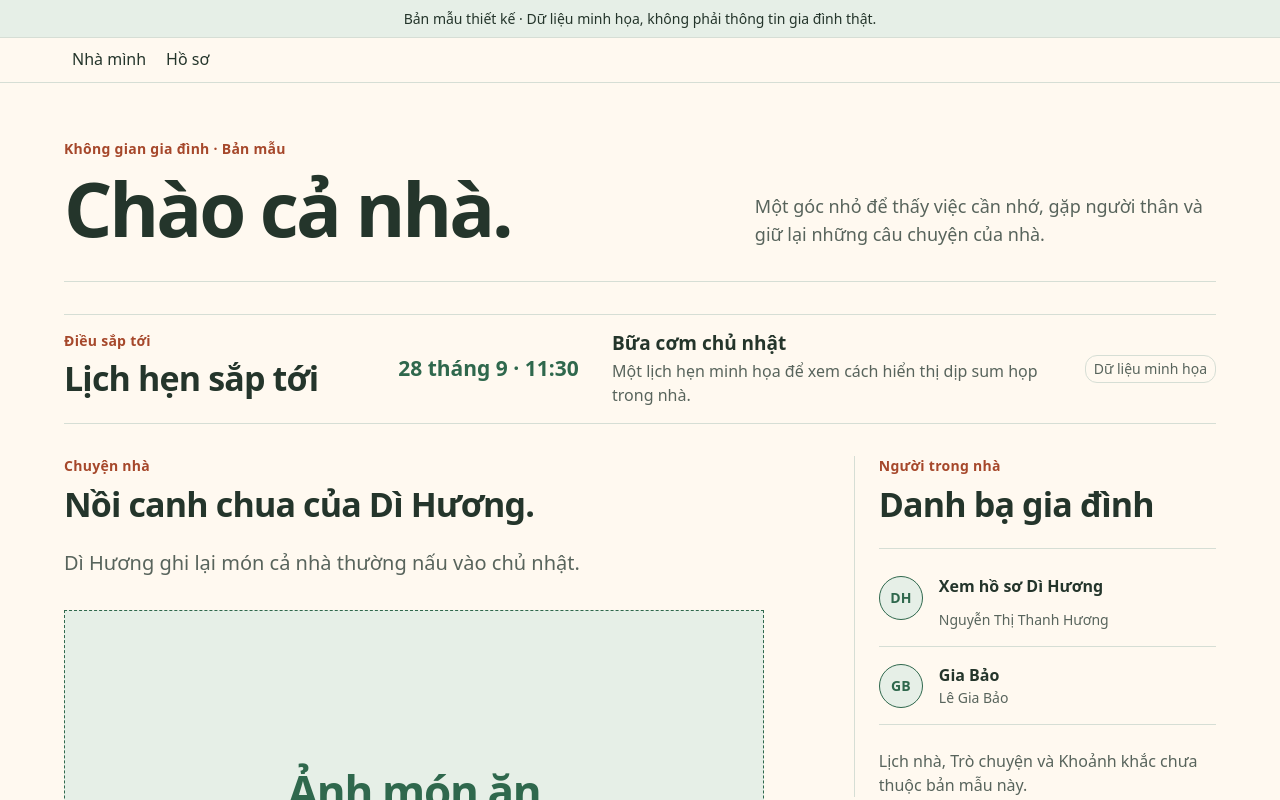
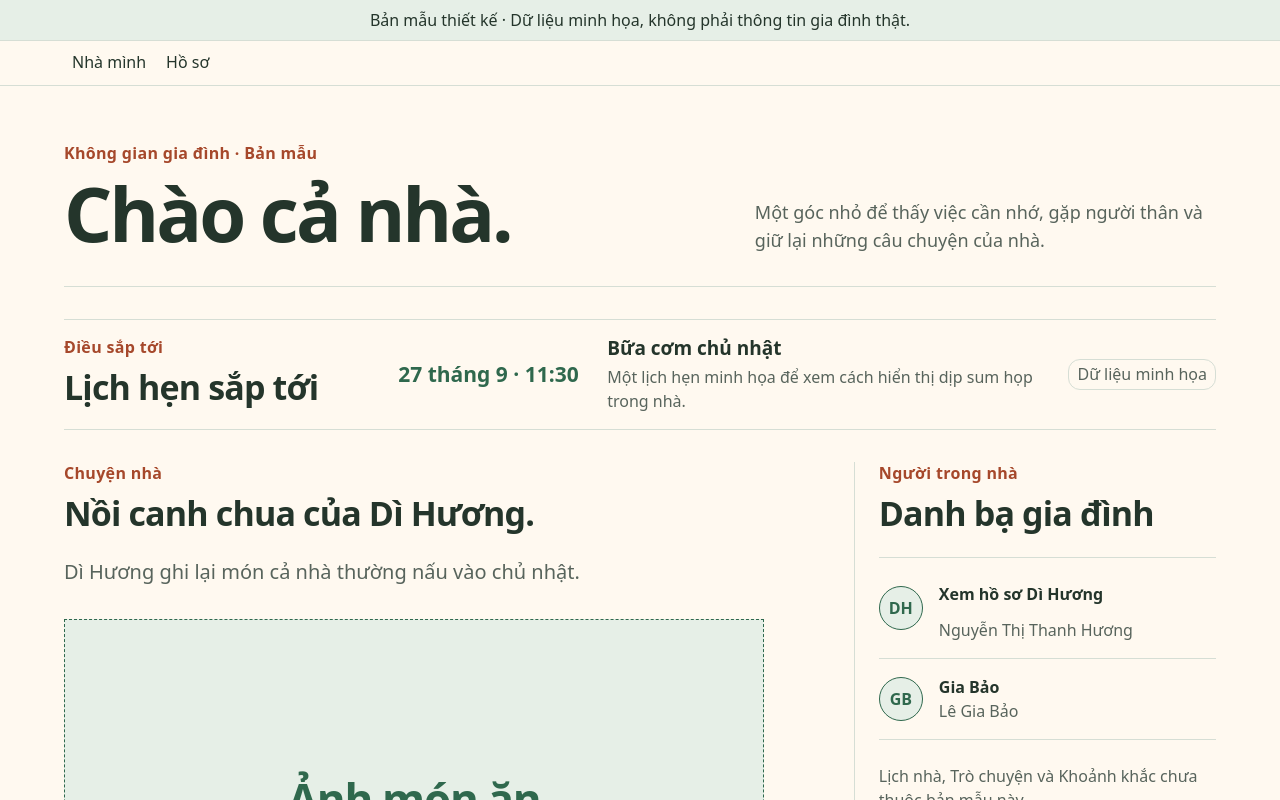
Before and after one commit to HoangKhoi1005/family-ai-platform, a Next.js app in the folder apps/web/: page /design-preview in a window 1280 px wide. Shown: the top 800 px of the page. Built offline with nearby package versions, Linux system fonts and the light colour scheme.

Commit message:
fix(web): correct preview date and improve narrow-screen readability

```diff
--- a/apps/web/app/design-preview/fixtures.ts
+++ b/apps/web/app/design-preview/fixtures.ts
@@ -9,8 +9,8 @@ export const previewMember = {
 
 export const previewGathering = {
   synthetic: true,
-  date: '2026-09-28',
-  dateLabel: '28 tháng 9 · 11:30',
+  date: '2026-09-27',
+  dateLabel: '27 tháng 9 · 11:30',
   title: 'Bữa cơm chủ nhật',
   description: 'Một lịch hẹn minh họa để xem cách hiển thị dịp sum họp trong nhà.',
 } as const;
--- a/apps/web/app/design-preview/preview.module.css
+++ b/apps/web/app/design-preview/preview.module.css
@@ -2,7 +2,7 @@
   background: var(--color-brand-secondary);
   border-bottom: 1px solid var(--color-border-soft);
   color: var(--color-text-primary);
-  font-size: 14px;
+  font-size: 16px;
   line-height: 1.5;
   padding: var(--spacing-px-sm) var(--spacing-px-lg);
   text-align: center;
@@ -60,7 +60,7 @@
 
 .kicker {
   color: var(--color-accent);
-  font-size: 14px;
+  font-size: 16px;
   font-weight: 700;
   letter-spacing: 0.02em;
   line-height: 1.4;
@@ -157,7 +157,7 @@
   border: 1px solid var(--color-border-soft);
   border-radius: var(--radius-px-button);
   color: var(--color-text-secondary);
-  font-size: 14px;
+  font-size: 16px;
   line-height: 1.3;
   padding: var(--spacing-px-xs) var(--spacing-px-sm);
   white-space: nowrap;
@@ -216,7 +216,7 @@
 }
 
 .caption {
-  font-size: 14px;
+  font-size: 16px;
   margin-top: var(--spacing-px-sm);
 }
 
@@ -259,7 +259,7 @@
 }
 
 .initials {
-  font-size: 14px;
+  font-size: 16px;
   height: 44px;
   width: 44px;
 }
@@ -281,7 +281,7 @@
 }
 
 .directoryMeta {
-  font-size: 14px;
+  font-size: 16px;
   overflow-wrap: anywhere;
 }
 
```
Also changed, not shown: 1 other file (tests, documents, lock files or other folders).
